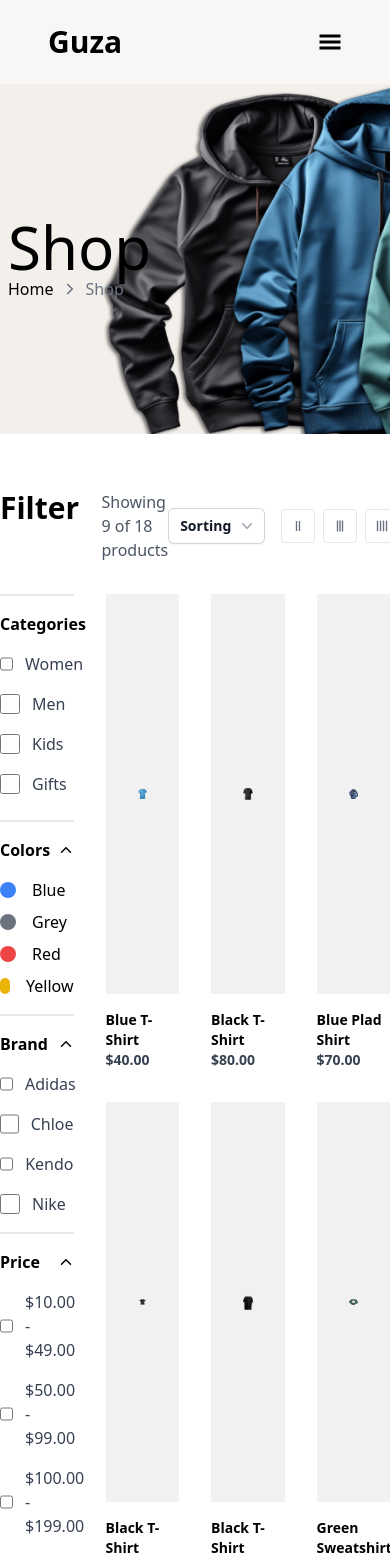
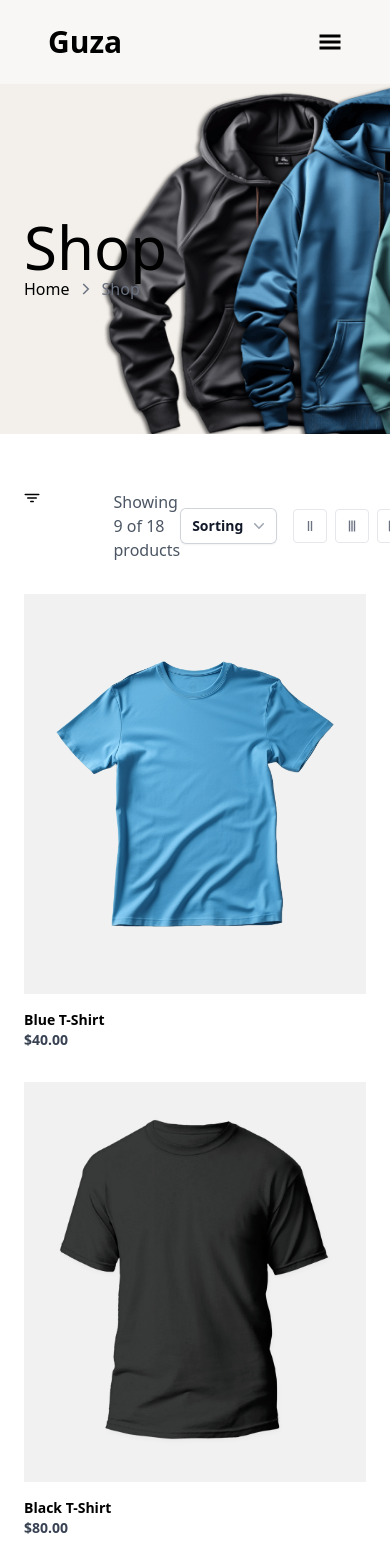
Before and after one commit to developermendoza/ecommerce-2024, a Next.js app: page /shop in a window 390 px wide. Shown: the top 1558 px of the page. Built offline with nearby package versions, Linux system fonts and the light colour scheme.

Commit message:
add responsiveness to shop page

```diff
--- a/src/app/shop/page.tsx
+++ b/src/app/shop/page.tsx
@@ -149,11 +149,13 @@ const ShopPage = () => {
   return (
     <main>
       <ShopHero />
-      <div className="max-w-6xl m-auto py-14">
+      <div className="max-w-6xl m-auto py-14 px-6">
         <ShopPageToolBar />
         <div className="grid grid-cols-4 gap-8">
-          <ShopSideBar />
-          <div className="grid grid-cols-3 gap-8 col-span-3">
+          <div className="hidden lg:block">
+            <ShopSideBar />
+          </div>
+          <div className="grid grid-cols-1 md:grid-cols-2 lg:grid-cols-3 gap-8 col-span-4 lg:col-span-3">
             {shop.map(
               (product) =>
                 product.category === "Mens" &&
--- a/src/ui/heroes.tsx
+++ b/src/ui/heroes.tsx
@@ -11,7 +11,7 @@ export function ShopHero() {
         fill
         alt=""
       />
-      <div className="relative max-w-6xl m-auto h-[350px] px-2">
+      <div className="relative max-w-6xl m-auto h-[350px] px-6">
         <div className="max-w-6xl m-auto h-[350px] flex flex-col justify-center">
           <h1 className="text-6xl">Shop</h1>
           <div className="flex gap-2 items-center">
--- a/src/ui/toolbars.tsx
+++ b/src/ui/toolbars.tsx
@@ -3,12 +3,17 @@ import { useState } from "react";
 import { IoReorderTwoSharp } from "react-icons/io5";
 import { IoReorderThreeSharp } from "react-icons/io5";
 import { IoReorderFour } from "react-icons/io5";
+import { IoFilter } from "react-icons/io5";
 
 export const ShopPageToolBar = () => {
   const [isDropDownOpen, setIsDropDownOpen] = useState(false);
   return (
     <div className="grid grid-cols-4 gap-4 pb-8">
-      <h2 className="text-3xl font-semibold ">Filter</h2>
+      <div>
+        <h2 className="text-3xl font-semibold hidden lg:block">Filter</h2>
+        <IoFilter className=" lg:hidden" />
+      </div>
+
       <div className="col-span-3 flex justify-between items-center">
         <p className="text-gray-600">Showing 9 of 18 products</p>
         <div className="flex justify-between items-center">
```
